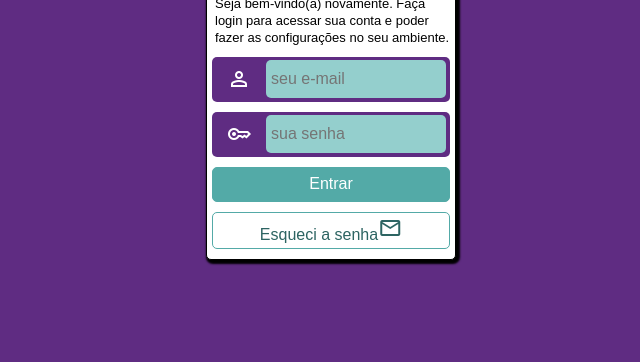
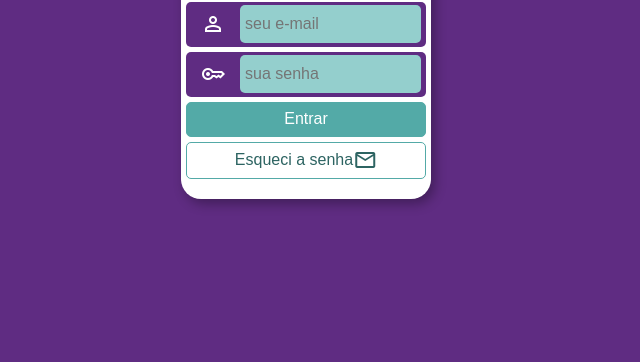
Before and after one commit to Pedro-F2210/projeto-login, a plain HTML site: page index.html in a window 1280 px wide. Shown: the part 438-800 px from the top of the page, without its empty margins (334-974 px from the left). Drawn offline with nearby package versions, Linux system fonts and the light colour scheme.

Commit message:
Fiz ajustes nos posicionamentos incorretos

```diff
--- a/estilos/style.css
+++ b/estilos/style.css
@@ -32,16 +32,19 @@ body {
   background-image: url('../imagens/imagem_metal.jpg');
   background-repeat: no-repeat;
   background-size: cover;
+  border-radius: 20px 20px 0px 0px;
 }
 
 main {
   display: block;
-  width: 200px;
-  height: 400px;
+  width: 250px;
+  height: 500px;
   position: absolute;
   top: 50%;
   left: 50%;
   transform: translate(-50%, -50%);
+  border-radius: 20px;
+  box-shadow: 4px 8px 12px #0000004f;
 }
 
 main h1 {
@@ -57,23 +60,21 @@ main p {
 }
 
 #login {
-  border-radius: 5px;
-  border: 1px solid black;
-  box-sizing: border-box;
-  box-shadow: 2px 2px 2px 2px black;
-  width: 250px;
+  width: 100%;
+  height: 100%;
   background-color: white;
+  border-radius: 20px;
 }
 
 .campos {
-  border-radius: 5px;
   background-color: var(--cor-roxa);
   padding: 5px 0px 5px 5px;
-  margin: 10px 5px;
+  margin: 5px 5px;
   min-width: 80%;
   height: 35px;
   display: flex;
   align-items: center;
+  border-radius: 5px;
 }
 
 #entrar {
@@ -93,13 +94,14 @@ main p {
   min-width: 95%;
   height: 35px;
   font-size: 16px;
-  margin: 10px 5px;
+  margin: 5px 5px 15px 5px;
   display: flex;
   align-items: center;
   justify-content: center;
 }
 
 main a {
+  display: block;
   text-decoration-line: none;
   color: var(--cor-azul3);
 }
@@ -130,9 +132,14 @@ main a {
 
 form {
   background-color: white;
+  padding-bottom: 5px;
+  border-radius: 20px;
 }
 
 #formulario {
-
   background-color: white;
 }
+
+#icone-mail {
+  color: var(--cor-azul3);
+}
--- a/index.html
+++ b/index.html
@@ -6,6 +6,7 @@
     <title>Login</title>
     <link rel="stylesheet" href="estilos/style.css">
     <link href="https://fonts.googleapis.com/css2?family=Material+Symbols+Outlined" rel="stylesheet" />
+    <link rel="stylesheet" href="estilos/media">
 </head>
 <body>
     <main>
@@ -23,7 +24,7 @@
 
                 <div class="campos"><span class="material-symbols-outlined icon">key</span> <input type="password" name="pass" id="ipass" class="input" placeholder="sua senha"></div>
                 <div><input type="submit" value="Entrar" id="entrar"></div>
-                <div id="botao"><a href="" >Esqueci a senha<span class="material-symbols-outlined">mail</span></a></div>
+                <div id="botao"><a href="" >Esqueci a senha</a><span class="material-symbols-outlined" id="icone-mail">mail</span></div>
             </form>
         </section>
     </main>
```
